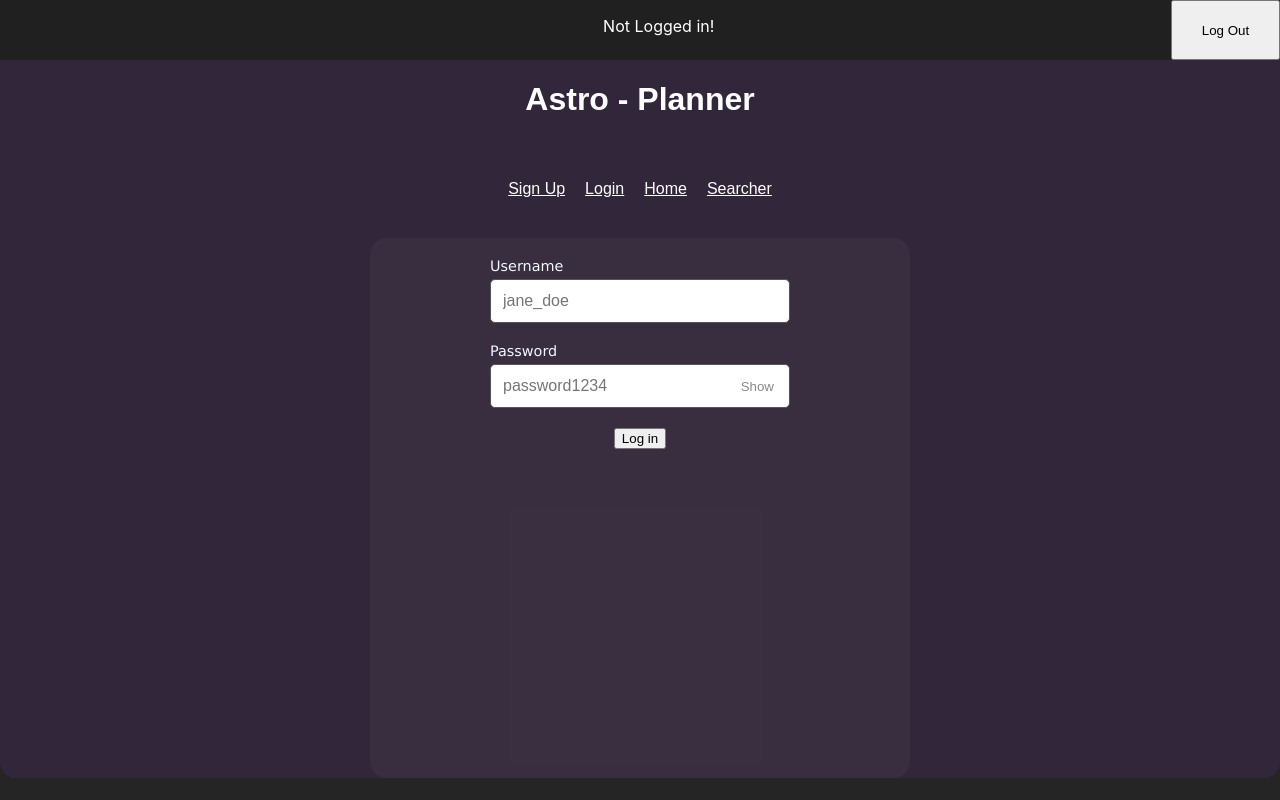
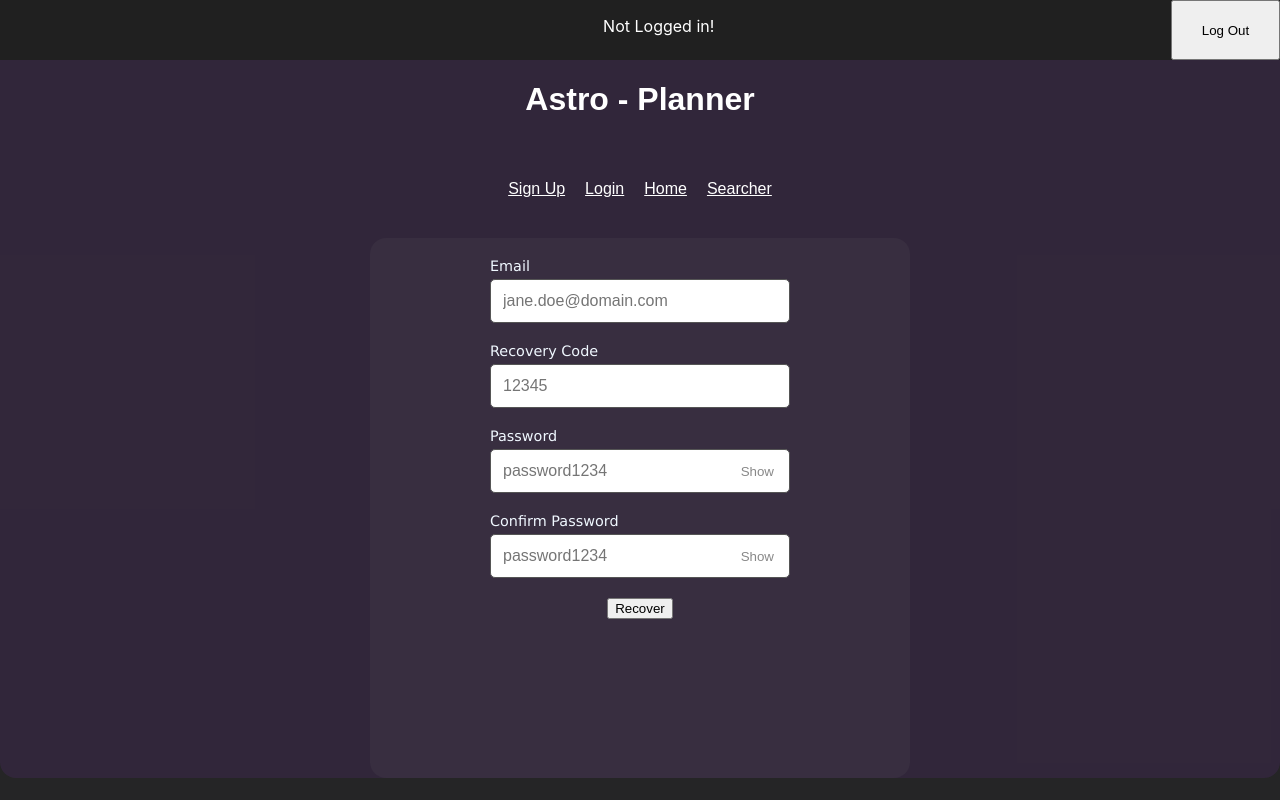
Before and after one commit to FienzO/Astro-Planner, a React (Create React App) app in the folder frontend/: page /reset1 in a window 1280 px wide. Before the commit this address led to /login. Built offline with nearby package versions, Linux system fonts and the light colour scheme.

Commit message:
V1.0 Added 2FA Password reset (email)

```diff
--- a/frontend/src/App.jsx
+++ b/frontend/src/App.jsx
@@ -7,6 +7,8 @@ import Login from './components/Login.jsx';
 import Signup from './components/Signup.jsx';
 import Home from './components/Home.jsx';
 import Search from './components/Search.jsx';
+import Reset from './components/Reset.jsx';
+import Reset1 from './components/Reset1.jsx';
 
 
 function App({ latitude, longitude }) {
@@ -19,6 +21,8 @@ function App({ latitude, longitude }) {
         <Route path='/signup' element={<Signup />} />
         <Route path='/home' element={<Home latitude={latitude} longitude={longitude} />} />
         <Route path='/search' element={<Search latitude={latitude} longitude={longitude} />} />
+        <Route path='/reset' element={<Reset />} />
+        <Route path='/reset1' element={<Reset1 />} />
       </Routes>
     </div>
   );
--- a/frontend/src/components/Login.jsx
+++ b/frontend/src/components/Login.jsx
@@ -2,7 +2,6 @@ import axios from 'axios';
 import '../App.css';
 import { useState, useContext, useEffect } from 'react';
 import { useNavigate } from 'react-router-dom'
-import { UserContext } from '../context/userContext';
 
 function Login() {
   const navigate = useNavigate();
@@ -14,7 +13,6 @@ function Login() {
   const handleLogIn = async (e) => {
 
     e.preventDefault();
-    //console.log('Submitting:', {username, password});
     try {
     const response = await axios.post("http://127.0.0.1:5000/login", {
       username: username,
@@ -26,7 +24,6 @@ function Login() {
     if (token) {
       localStorage.setItem('authToken', token);
       localStorage.setItem('user', User);
-      // console.log(token)
     }
 
     setApiResponse({
--- /dev/null
+++ b/frontend/src/components/Reset.jsx
@@ -0,0 +1,82 @@
+import axios from 'axios';
+import '../App.css';
+import { useState} from 'react';
+import { useNavigate } from 'react-router-dom'
+
+function Reset() {
+  const navigate = useNavigate();
+  const [email, setEmail] = useState('');
+  const [apiResponse, setApiResponse] = useState('');
+
+  const handleReset = async (e) => {
+    e.preventDefault();
+
+     if (!email) {
+      alert("Please enter your email!");
+      return;
+    }
+
+    try {
+      const response = await axios.post("http://127.0.0.1:5000/reset", {
+        email: email,
+      });
+
+
+      setApiResponse({
+        message: response.data.message,
+        type: 'success'
+      });
+
+      navigate('/reset1');
+
+
+    } catch (error) {
+      if (error.response && error.response.data && error.response.data.message) {
+        setApiResponse({
+          message: error.response.data.message,
+          type: 'error'
+        });
+      } else if (error.request) {
+        setApiResponse({
+          message: "No response from server.",
+          type: 'error'
+        });
+      } else {
+        setApiResponse({
+          message: `Error: ${error.message}`,
+          type: 'error'
+        });
+      }
+
+      console.error(error);
+    }
+  };
+
+
+  return (
+    <div className="App">
+      <div className="App-title">
+        <form onSubmit={handleReset}>
+          <div className="input-group">
+            <label title="Your recovery Email">Email</label>
+            <input
+              type="text"
+              value={email}
+              placeholder="jane.doe@domain.com"
+              onChange={(e) => setEmail(e.target.value)}
+            />
+          </div>
+          <div>
+            <button type="submit">Recover</button>
+          </div>
+        </form>
+
+        {apiResponse.message && (
+        <p className={apiResponse.type === 'error' ? 'error-message' : 'success-message'}>{apiResponse.message}</p>
+        )}
+      </div>
+    </div>
+  );
+}
+
+export default Reset;
--- /dev/null
+++ b/frontend/src/components/Reset1.jsx
@@ -0,0 +1,129 @@
+import axios from 'axios';
+import '../App.css';
+import { useState} from 'react';
+import { useNavigate } from 'react-router-dom'
+
+function Reset1() {
+  const navigate = useNavigate();
+  const [email, setEmail] = useState('');
+  const [code, setCode] = useState('');
+  const [password, setPassword] = useState('');
+  const [firmPassword, setFirmPassword] = useState('');
+  const [isPasswordVisible, setIsPasswordVisible] = useState(false);
+  const [apiResponse, setApiResponse] = useState('');
+
+  const handleReset = async (e) => {
+    e.preventDefault();
+
+     if (!password || !firmPassword) {
+      alert("Please enter password and Confirm password!");
+      return;
+    } else if (!code) {
+      alert("Please enter 2FA code!");
+      return;
+    }
+
+    try {
+      const response = await axios.post("http://127.0.0.1:5000/reset1", {
+        firmPassword: firmPassword,
+        password: password,
+        email: email,
+        code: code,
+      });
+
+
+      setApiResponse({
+        message: response.data.message,
+        type: 'success'
+      });
+
+      navigate('/login')
+
+
+    } catch (error) {
+      if (error.response && error.response.data && error.response.data.message) {
+        setApiResponse({
+          message: error.response.data.message,
+          type: 'error'
+        });
+      } else if (error.request) {
+        setApiResponse({
+          message: "No response from server.",
+          type: 'error'
+        });
+      } else {
+        setApiResponse({
+          message: `Error: ${error.message}`,
+          type: 'error'
+        });
+      }
+
+      console.error(error);
+    }
+  };
+
+
+  return (
+    <div className="App">
+      <div className="App-title">
+        <form onSubmit={handleReset}>
+          <div className="input-group">
+            <label title="Your recovery Email">Email</label>
+            <input
+              type="text"
+              value={email}
+              placeholder="jane.doe@domain.com"
+              onChange={(e) => setEmail(e.target.value)}
+            />
+          </div>
+          <div className="input-group">
+            <label>Recovery Code</label>
+            <input
+              type="int"
+              value={code}
+              placeholder="12345"
+              onChange={(e) => setCode(e.target.value)}
+            />
+          </div>
+          <div className="input-group">
+            <label title="Your Password">Password</label>
+            <div className="password-input-container">
+              <input
+                type={isPasswordVisible ? "text" : "password"}
+                value={password}
+                placeholder="password1234"
+                onChange={(e) => setPassword(e.target.value)}
+              />
+              <button type="button" className="toggle-password-button" onClick={() => setIsPasswordVisible(!isPasswordVisible)}>
+                {isPasswordVisible ? "Hide" : "Show"}
+              </button>
+            </div>
+          </div>
+          <div className="input-group">
+            <label>Confirm Password</label>
+            <div className="password-input-container">
+              <input
+                type={isPasswordVisible ? "text" : "password"}
+                value={firmPassword}
+                placeholder="password1234"
+                onChange={(e) => setFirmPassword(e.target.value)}
+              />
+              <button type="button" className="toggle-password-button" onClick={() => setIsPasswordVisible(!isPasswordVisible)}>
+                {isPasswordVisible ? "Hide" : "Show"}
+              </button>
+            </div>
+          </div>
+          <div>
+            <button type="submit">Recover</button>
+          </div>
+        </form>
+
+        {apiResponse.message && (
+        <p className={apiResponse.type === 'error' ? 'error-message' : 'success-message'}>{apiResponse.message}</p>
+        )}
+      </div>
+    </div>
+  );
+}
+
+export default Reset1;
--- a/frontend/src/components/Signup.jsx
+++ b/frontend/src/components/Signup.jsx
@@ -1,8 +1,10 @@
 import axios from 'axios';
 import '../App.css';
 import { useState} from 'react';
+import { useNavigate } from 'react-router-dom'
 
 function Signup() {
+  const navigate = useNavigate();
   const [username, setUsername] = useState('');
   const [email, setEmail] = useState('');
   const [password, setPassword] = useState('');
@@ -12,7 +14,6 @@ function Signup() {
 
   const handleSignup = async (e) => {
     e.preventDefault();
-    // console.log('Submitting:', {username, password, firmPassword});
     try {
     const response = await axios.post("http://127.0.0.1:5000/signup", {
       username: username,
@@ -21,7 +22,6 @@ function Signup() {
       email: email,
     });
 
-    // console.log('Server response:', response.data);
     setApiResponse({
       message: response.data.message,
       type: 'success'
--- a/frontend/src/components/Title.jsx
+++ b/frontend/src/components/Title.jsx
@@ -11,7 +11,7 @@ const useAuthCheck = () => {
   const { user, loading } = useContext(UserContext);
 
   const checkAuthRedirect = useCallback(() => {
-    const pubPaths = ['/login', '/signup'];
+    const pubPaths = ['/login', '/signup', '/reset', '/reset1'];
     const token = localStorage.getItem('authToken');
 
     if (loading) {
```
Also changed, not shown: 2 other files (tests, documents, lock files or other folders).
